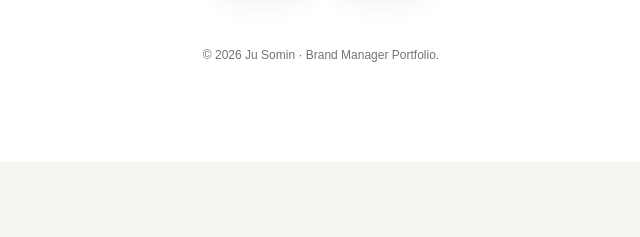
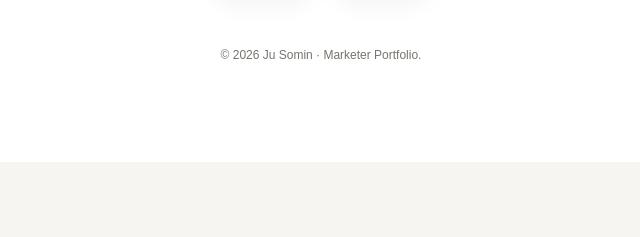
Before and after one commit to somin137/marketing, a plain HTML site: page index.html in a window 1280 px wide. Shown: the part 9341-9578 px from the top of the page, 319-959 px from the left. Drawn offline with Linux system fonts and the light colour scheme; a web font is replaced by a local one.

Commit message:
Update index.html

```diff
--- a/index.html
+++ b/index.html
@@ -505,7 +505,7 @@ To Performance. <br>시장을 읽고,
       <a href="mailto: somin880@gmail.com" class="btn">Email</a>
       <a href="https://m.blog.naver.com/knognok" target="_blank" rel="noopener" class="btn">Blog</a>
     </div>
-    <p class="fine">© 2026 Ju Somin · Brand Manager Portfolio.</p>
+    <p class="fine">© 2026 Ju Somin · Marketer Portfolio.</p>
   </div>
 </footer>
 
```
